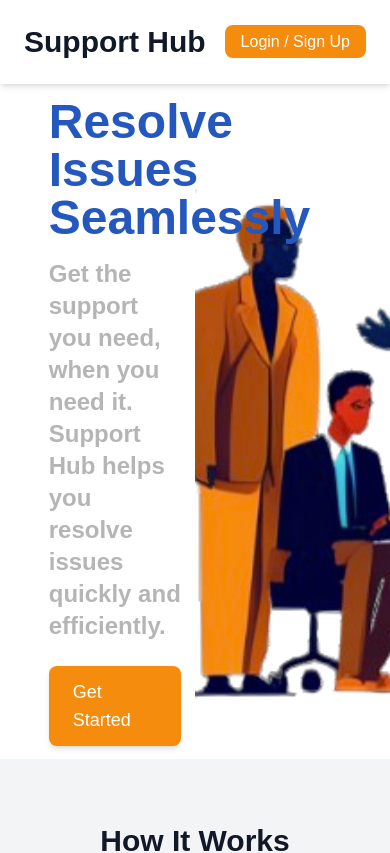
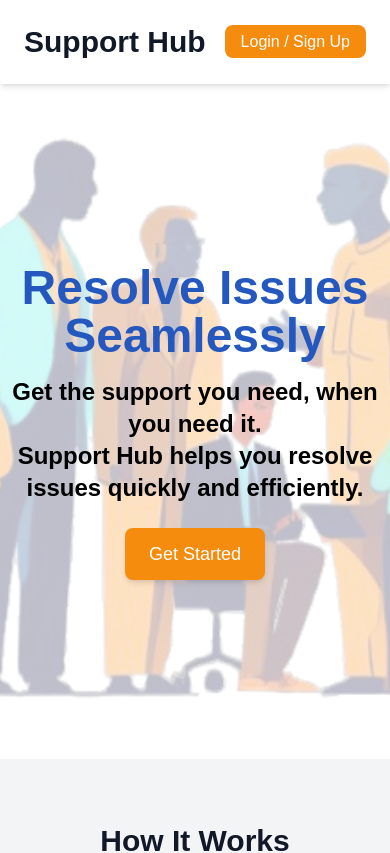
Before and after one commit to ro61zzy/support_hub, a Next.js app in the folder client_dispute_system/: page / in a window 390 px wide. Shown: the top 853 px of the page. Built offline with nearby package versions, Linux system fonts and the light colour scheme.

Commit message:
fix: landing page layout

```diff
--- a/client_dispute_system/src/app/page.tsx
+++ b/client_dispute_system/src/app/page.tsx
@@ -18,16 +18,29 @@ export default function Home() {
 
       <section className="relative w-full h-[80vh] flex items-center justify-center">
 
-  <div className="relative z-10 w-3/4 lg:w-2/3  md:text-left pr-40 ">
+  <div className="relative z-10 w-full sm:w-3/4 lg:w-2/3  text-center  sm:text-left sm:pr-40 ">
     <h2 className="text-5xl  font-bold text-[#2458bf]">Resolve Issues Seamlessly</h2>
-    <p className="mt-4 text-2xl text-[#b5b5b5] font-bold">
+    <p className="mt-4 text-2xl text-black sm:text-[#c0bfbf] font-bold">
     Get the support you need, when you need it.<br /> Support Hub helps you resolve issues quickly and efficiently.
     </p>
     <Link href="/auth" className="mt-6 inline-block px-6 py-3 bg-buttons text-white text-lg rounded-lg shadow-md hover:bg-orange-700">
       Get Started
     </Link>
   </div>
-  <div className="absolute right-0 lg:top-10 top-0 w-1/2 h-full">
+
+{/*
+  <div className="relative z-10  w-full md:w-3/4 lg:w-2/3 text-center md:text-left md:pr-40">
+          <h2 className="text-4xl md:text-5xl font-bold text-[#2458bf]">Resolve Issues Seamlessly</h2>
+          <p className="mt-4 text-lg md:text-2xl text-[#b5b5b5] font-bold">
+            Get the support you need, when you need it.<br />
+            Support Hub helps you resolve issues quickly and efficiently.
+          </p>
+          <Link href="/auth" className="mt-6 inline-block px-6 py-3 bg-buttons text-white text-lg rounded-lg shadow-md hover:bg-orange-700">
+            Get Started
+          </Link>
+        </div> */}
+
+  <div className="absolute opacity-25 sm:opacity-95 right-0 lg:top-10 top-0 sm:w-1/2  w-full h-full">
     <Image
       src="/hero_image.png"
       alt="Landing"
@@ -35,6 +48,7 @@ export default function Home() {
       objectFit="cover"
     />
   </div>
+
 </section>
 
 
```
